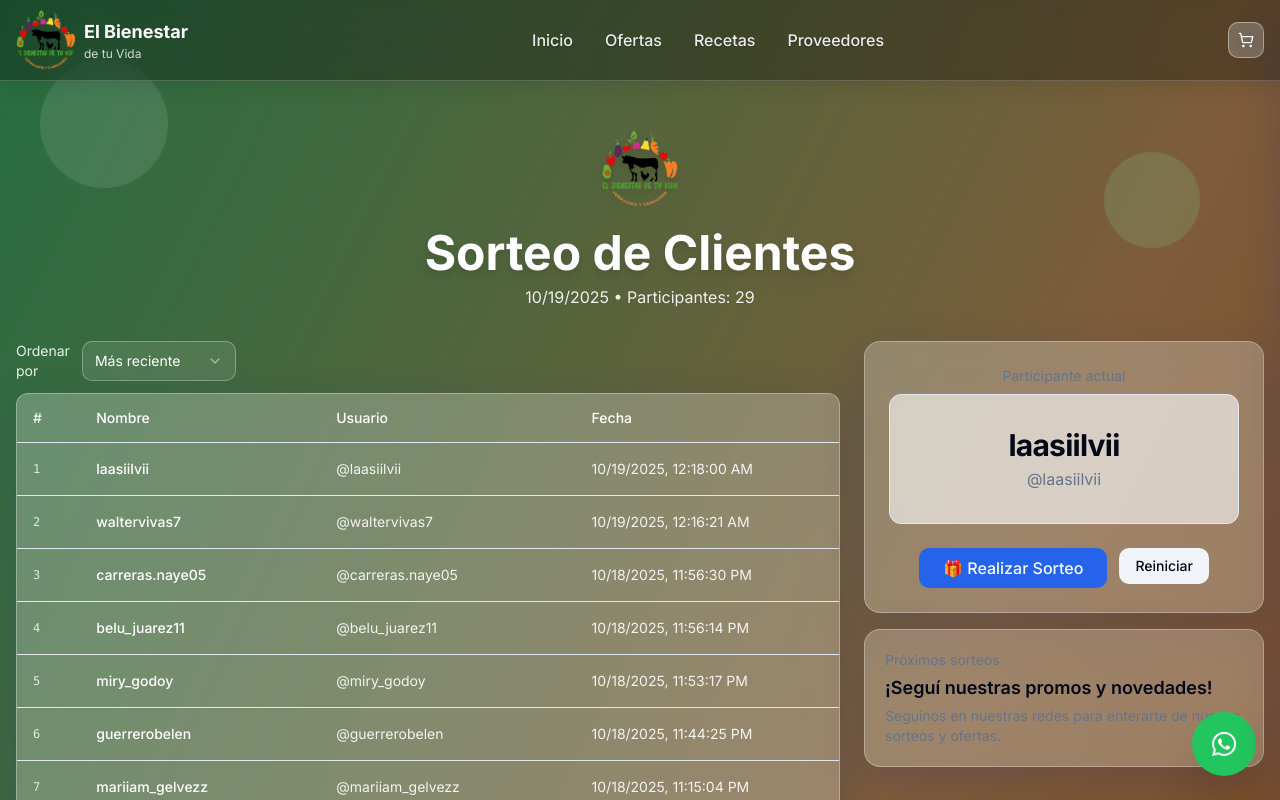
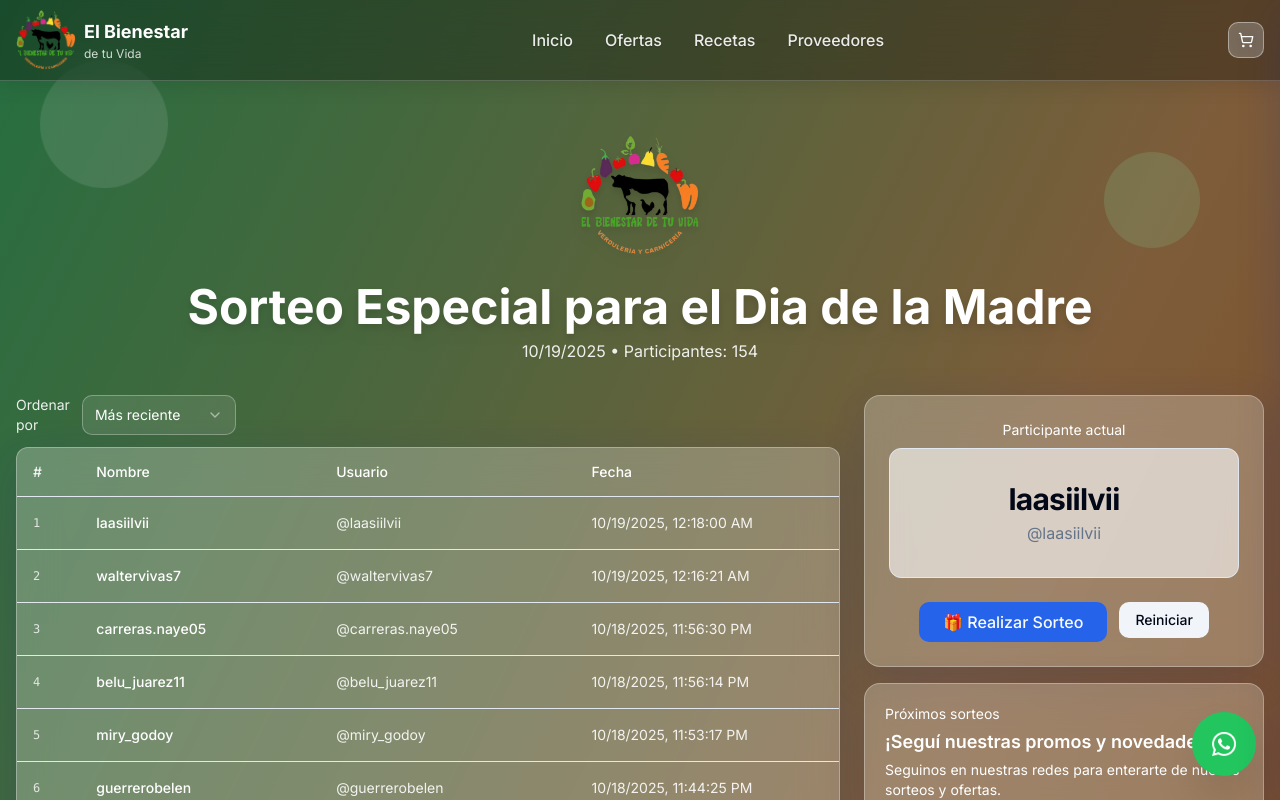
Before and after one commit to elbienestardetuvida/elbienestardetuvida, a Next.js app: page /sorteo in a window 1280 px wide. Shown: the top 800 px of the page. Built offline with nearby package versions, Linux system fonts and the light colour scheme.

Commit message:
fat ahora si

```diff
--- a/app/sorteo/page.tsx
+++ b/app/sorteo/page.tsx
@@ -269,14 +269,14 @@ export default function SorteoPage() {
             <Image
               src="/images/elbienestardetuvidalogo.png"
               alt="El Bienestar de Tu Vida"
-              width={96}
-              height={96}
+              width={150}
+              height={150}
               priority
               className="mx-auto mb-3 drop-shadow-lg"
             />
-            <h1 className="text-4xl md:text-5xl font-bold text-white mb-2 drop-shadow-lg">Sorteo de Clientes</h1>
+            <h1 className="text-4xl md:text-5xl font-bold text-white mb-2 drop-shadow-lg">Sorteo Especial para el Dia de la Madre</h1>
             <p className="text-white/90 drop-shadow-sm">
-              {now.toLocaleDateString()} • Participantes: {participants.length}
+              {now.toLocaleDateString()} • Participantes: 154
             </p>
           </div>
 
@@ -297,11 +297,11 @@ export default function SorteoPage() {
                   </SelectContent>
                 </Select>
               </div>
-              {savedWinner && (
+              {/* {savedWinner && (
                 <div className="text-xs md:text-sm text-muted-foreground">
                   Último ganador guardado: <span className="font-medium text-foreground">{savedWinner.winner.name}</span>
                 </div>
-              )}
+              )} */}
             </div>
 
             <div className="rounded-lg border overflow-hidden bg-white/10 backdrop-blur glass-card">
@@ -345,7 +345,7 @@ export default function SorteoPage() {
 
           <div className="order-1 xl:order-2 flex flex-col gap-4">
             <div className="rounded-2xl border glass-card p-5 md:p-6 text-center">
-              <div className="text-sm text-muted-foreground mb-2">Participante actual</div>
+              <div className="text-sm text-white mb-2">Participante actual</div>
               <div className="relative overflow-hidden rounded-xl border bg-white/60 dark:bg-white/5">
                 <div className="p-6 md:p-8">
                   <AnimatePresence mode="popLayout">
@@ -465,9 +465,9 @@ function ShimmerBar() {
 function CalloutPromo() {
   return (
     <div className="rounded-2xl border glass-card p-5">
-      <div className="text-sm text-muted-foreground mb-1">Próximos sorteos</div>
-      <div className="text-lg font-semibold">¡Seguí nuestras promos y novedades!</div>
-      <p className="text-sm text-muted-foreground mt-1">
+      <div className="text-sm text-white mb-1">Próximos sorteos</div>
+      <div className="text-lg font-semibold text-white">¡Seguí nuestras promos y novedades!</div>
+      <p className="text-sm text-white mt-1">
         Seguinos en nuestras redes para enterarte de nuevos sorteos y ofertas.
       </p>
     </div>
```
